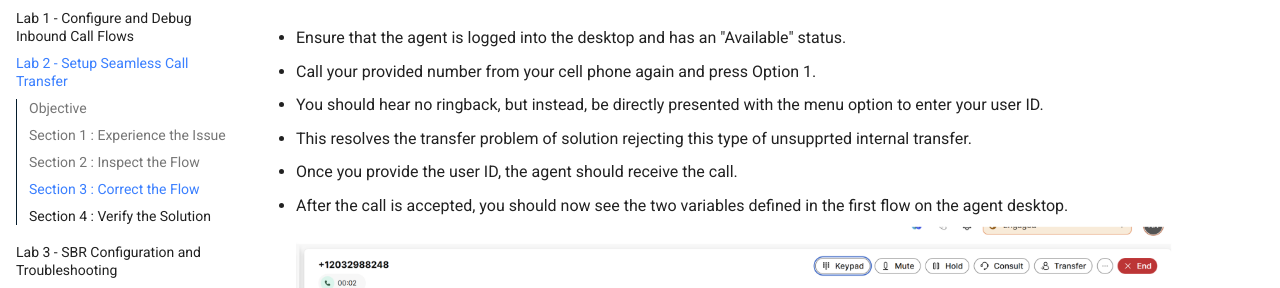
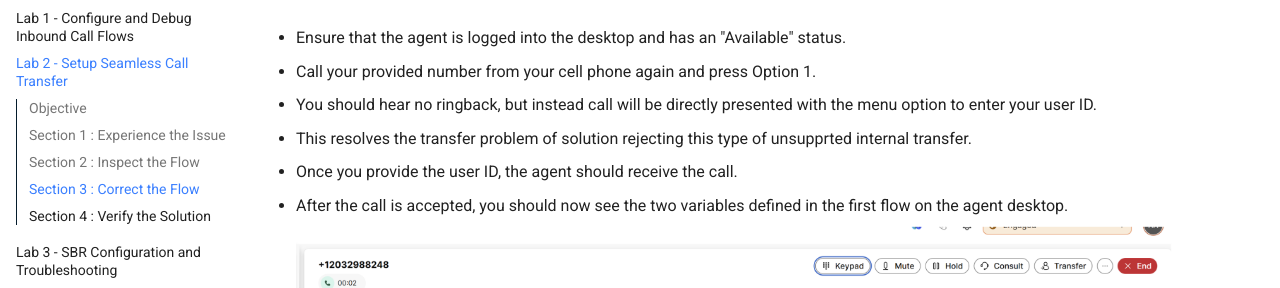
Before and after one commit to WebexCC-SA/LAB-21177, an MkDocs documentation site: the page built from docs/Excercise2.md, in a window 1280 px wide and 900 px high, scrolled down 5217 px. Shown: the part 165-453 px from the top of the window. Built offline with MkDocs 1.6.1 and Material for MkDocs 9.7.7, drawn with Linux system fonts in a browser that asks for light colours.

Commit message:
Update Excercise2.md

```diff
--- a/docs/Excercise2.md
+++ b/docs/Excercise2.md
@@ -110,7 +110,7 @@ The task is to Update the flow so the call transfers seamlessly to the correct d
 
 - Call your provided number from your cell phone again and press Option 1.
 
-- You should hear no ringback, but instead, be directly presented with the menu option to enter your user ID.
+- You should hear no ringback, but instead call will be directly presented with the menu option to enter your user ID.
 
 - This resolves the transfer problem of solution rejecting this type of unsupprted internal transfer.
 
```
